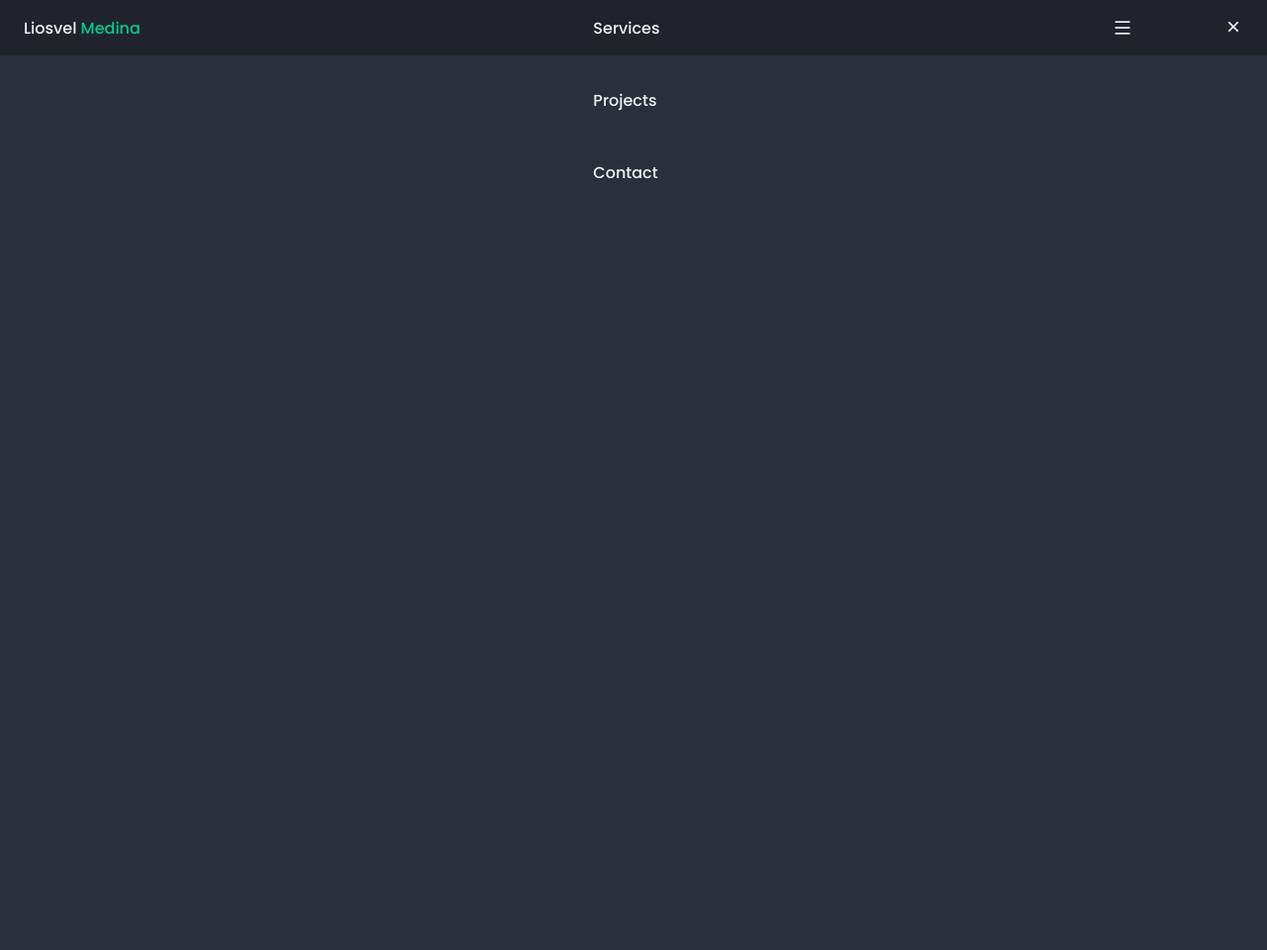
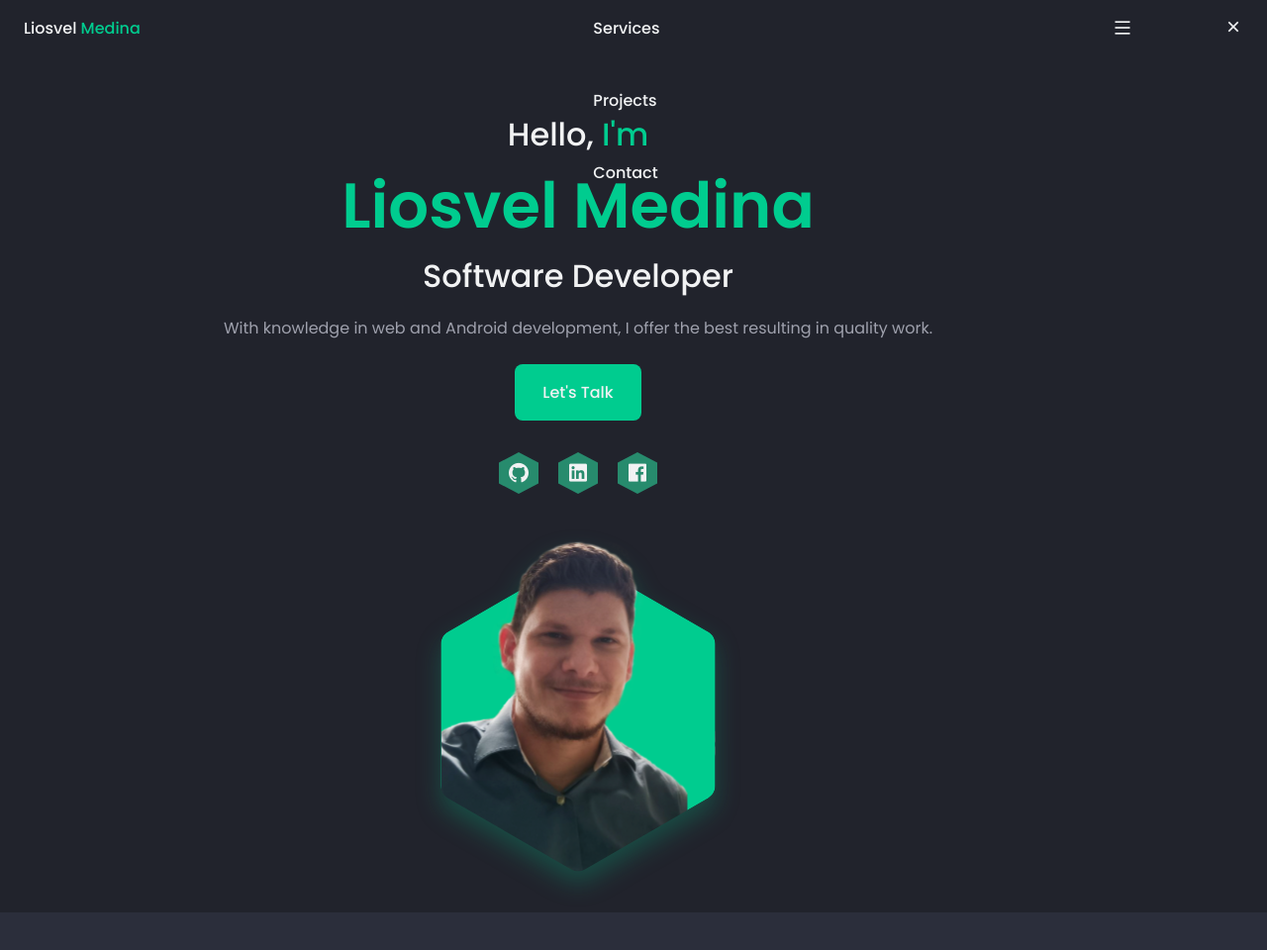
Before and after one commit to liosvel-medina/liosvel-medina.github.io, an Astro site: page / in a window 1280 px wide. Shown: the top 960 px of the page at 99% size. Before the commit the page ends 800 px from the top, so only its background shows below. Built offline with nearby package versions, Linux system fonts and the light colour scheme; Astro itself is replaced by a stand-in of ours.

Commit message:
define home section

```diff
--- a/src/css/style.css
+++ b/src/css/style.css
@@ -241,9 +241,93 @@ svg {
 
 
 /*=============== HOME ===============*/
+.home {
+    background-color: var(--container-color);
+}
+
+.home__container {
+    padding-top: 2rem;
+    row-gap: 2.5rem;
+}
+
+.home__content {
+    display: grid;
+    row-gap: 2rem;
+}
+
+.home__data {
+    text-align: center;
+}
+
+.home__subtitle,
+.home__education {
+    font-size: var(--bigger-font-size);
+}
+
+.home__subtitle span,
+.home__title {
+    color: var(--first-color);
+}
+
+.home__title {
+    font-size: var(--biggest-font-size);
+    font-weight: var(--font-semi-bold);
+}
+
+.home__description {
+    margin-block: 1rem 1.5rem;
+}
+
+.home__social {
+    display: flex;
+    justify-content: center;
+    column-gap: 1.25rem;
+}
+
+.home__social-link {
+    display: flex;
+    background-color: var(--first-color-alt);
+    padding: .5rem;
+    color: var(--title-color);
+    font-size: 1.5rem;
+    clip-path: polygon(50% 0%, 100% 25%, 100% 75%, 50% 100%, 0% 75%, 0% 25%);
+    transition: transform .4s;
+}
+
+.home__social-link:hover {
+    transform: translateY(-.25rem);
+}
+
+.home__image {
+    justify-self: center;
+}
+
+.home__blob {
+    width: 320px;
+    fill: var(--first-color);
+    filter: drop-shadow(0 12px 12px hsla(var(--hue), 100%, 40%, .25));
+}
+
+.home__img {
+    /* width: 900px; */
+    transform: translateX(-35px)
+}
 
 
 /*=============== BUTTON ===============*/
+.button {
+    display: inline-block;
+    background-color: var(--first-color);
+    padding: 1rem 1.75rem;
+    border-radius: .5rem;
+    color: var(--title-color);
+    font-weight: var(--font-medium);
+    transition: box-shadow .4s;
+}
+
+.button:hover {
+    box-shadow: 0 8px 24px hsla(var(--hue), 100%, 40%, .25);
+}
 
 
 /*=============== ABOUT ===============*/
--- a/src/pages/index.astro
+++ b/src/pages/index.astro
@@ -49,7 +49,119 @@ import Layout from "../layouts/Layout.astro";
   <!--==================== MAIN ====================-->
   <main class="main">
     <!--==================== HOME ====================-->
-    <section class="home section" id="home"></section>
+    <section class="home section" id="home">
+      <div class="home__container container grid">
+        <div class="home__content">
+          <div class="home__data">
+            <h3 class="home__subtitle">
+              Hello, <span>I'm</span>
+            </h3>
+
+            <h1 class="home__title">Liosvel Medina</h1>
+
+            <h3 class="home__education">Software Developer</h3>
+
+            <p class="home__description">
+              With knowledge in web and Android development, I offer the best
+              resulting in quality work.
+            </p>
+
+            <a href="#contact" class="button">Let's Talk</a>
+          </div>
+
+          <div class="home__social">
+            <a
+              href="https://github.com/liosvel-medina"
+              target="_blank"
+              class="home__social-link"
+            >
+              <i class="ri-github-fill"></i>
+            </a>
+            <a
+              href="https://cu.linkedin.com/in/liosvel-medina-molina-679a64229"
+              target="_blank"
+              class="home__social-link"
+            >
+              <i class="ri-linkedin-box-fill"></i>
+            </a>
+            <a
+              href="https://www.facebook.com/LiosvelMedinaMolina"
+              target="_blank"
+              class="home__social-link"
+            >
+              <i class="ri-facebook-box-fill"></i>
+            </a>
+          </div>
+        </div>
+
+        <div class="home__image">
+          <svg
+            class="home__blob"
+            viewBox="0 0 550 591"
+            xmlns="http://www.w3.org/2000/svg"
+          >
+            <mask id="maskBlob" mask-type="alpha">
+              <path
+                d="M263 47.1782C270.426 42.891 279.574 42.891 287 47.1782L501.157
+               170.822C508.583 175.109 513.157 183.032 513.157 191.606V438.894C513.157
+               447.468 508.583 455.391 501.157 459.678L287 583.322C279.574 587.609 270.426
+               587.609 263 583.322L48.843 459.678C41.4174 455.391 36.843 447.468 36.843
+               438.894V191.606C36.843 183.032 41.4174 175.109 48.843 170.822L263 47.1782Z"
+              ></path>
+            </mask>
+            <g mask="url(#maskBlob)">
+              <path
+                d="M263 47.1782C270.426 42.891 279.574 42.891 287 47.1782L501.157
+               170.822C508.583 175.109 513.157 183.032 513.157 191.606V438.894C513.157
+               447.468 508.583 455.391 501.157 459.678L287 583.322C279.574 587.609 270.426
+               587.609 263 583.322L48.843 459.678C41.4174 455.391 36.843 447.468 36.843
+               438.894V191.606C36.843 183.032 41.4174 175.109 48.843 170.822L263 47.1782Z"
+              ></path>
+
+              <rect x="37" width="476" height="630" fill="url(#pattern0)"
+              ></rect>
+            </g>
+
+            <rect x="37" width="476" height="300" fill="url(#pattern1)"></rect>
+
+            <defs>
+              <pattern
+                id="pattern0"
+                patternContentUnits="objectBoundingBox"
+                width="1"
+                height="1"
+              >
+                <use
+                  href="#imageBlob"
+                  transform="matrix(0.00143057 0 0 0.00108108 0.0404062 0)"
+                ></use>
+              </pattern>
+
+              <pattern
+                id="pattern1"
+                patternContentUnits="objectBoundingBox"
+                width="1"
+                height="1"
+              >
+                <use
+                  href="#imageBlob"
+                  transform="matrix(0.00143057 0 0 0.00226984 0.0404062 0)"
+                ></use>
+              </pattern>
+
+              <!-- Insert your profile (recommended size: 640 x 940) -->
+              <image
+                class="home__img"
+                id="imageBlob"
+                width="640"
+                height="925"
+                href="/img/profile.png"
+              />
+            </defs>
+          </svg>
+        </div>
+      </div>
+    </section>
 
     <!--==================== ABOUT ====================-->
     <section class="about section" id="about"></section>
```
Also changed, not shown: public/img/blob.svg (added), public/img/profile.png (added).
